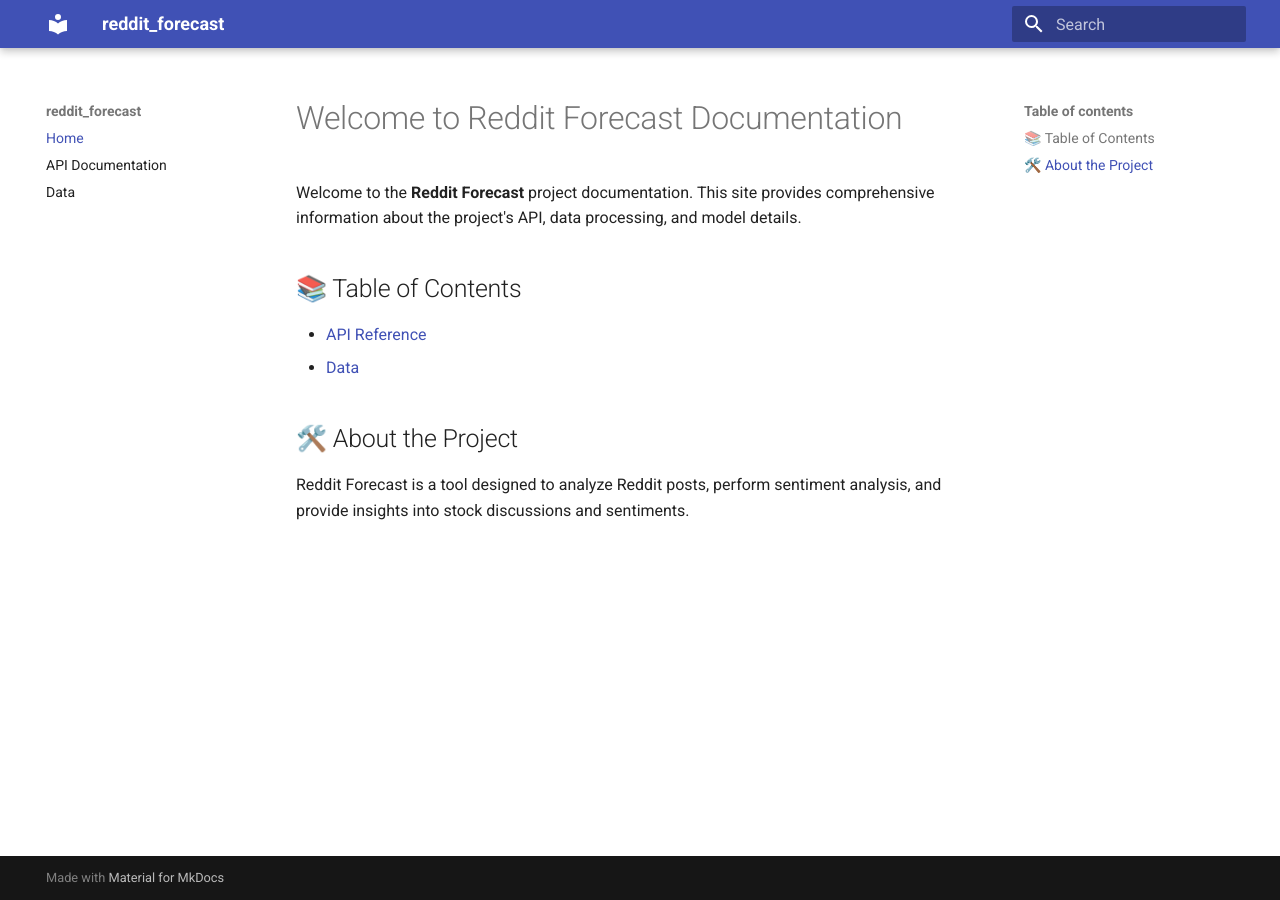
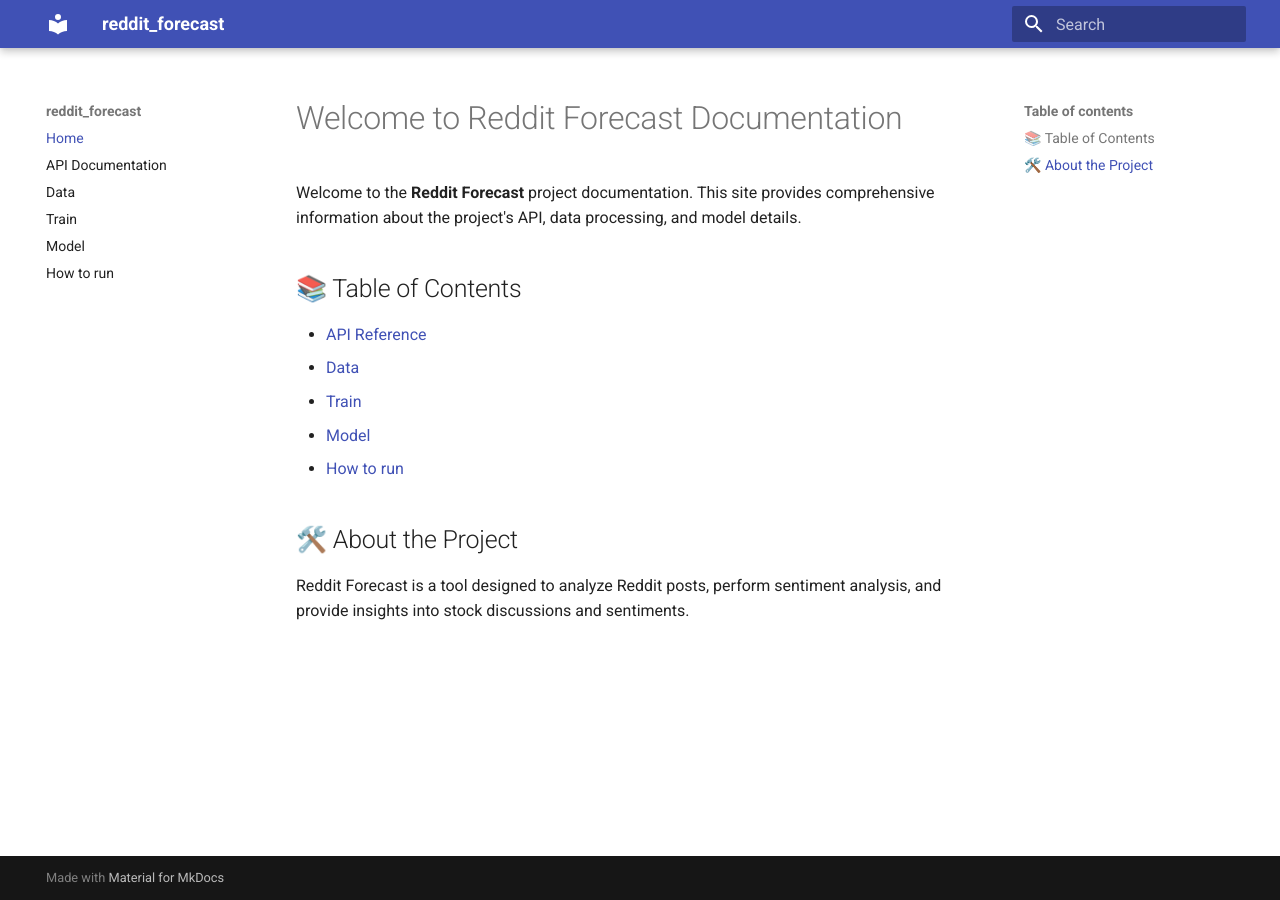
Before and after one commit to MarcusElkjaer/MLOPS, an MkDocs documentation site: the page built from docs/source/index.md, in a window 1280 px wide. Built offline with MkDocs 1.6.1 and Material for MkDocs 9.7.7, drawn with Linux system fonts in a browser that asks for light colours.

Commit message:
lavet filer til docs

```diff
--- a/docs/mkdocs.yaml
+++ b/docs/mkdocs.yaml
@@ -23,3 +23,6 @@
   - Home: index.md
   - API Documentation: my_api.md
   - Data: data.md
+  - Train: train.md
+  - Model: model.md
+  - How to run: how_to_run.md
--- a/docs/source/index.md
+++ b/docs/source/index.md
@@ -6,6 +6,9 @@
 
 - [API Reference](my_api.md)
 - [Data](data.md)
+- [Train](train.md)
+- [Model](model.md)
+- [How to run](how_to_run.md)
 
 ## 🛠️ About the Project
 
```
Also changed, not shown: docs/source/how_to_run.md (added), docs/source/model.md (added), docs/source/train.md (added).
